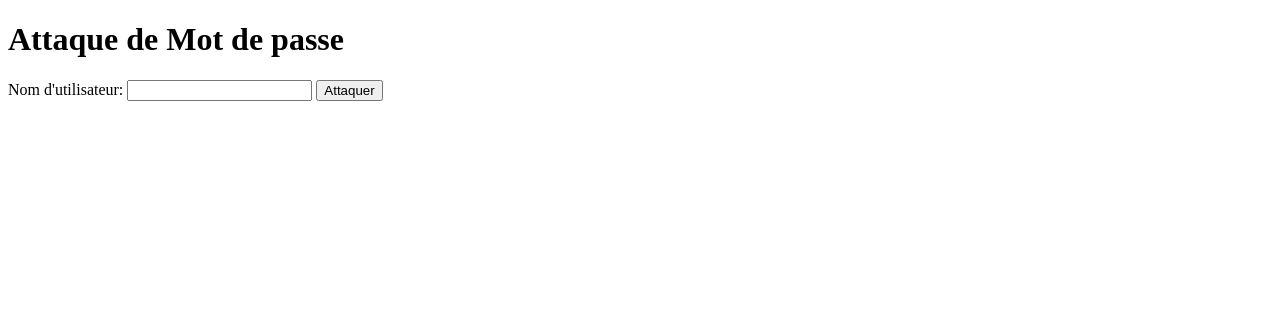
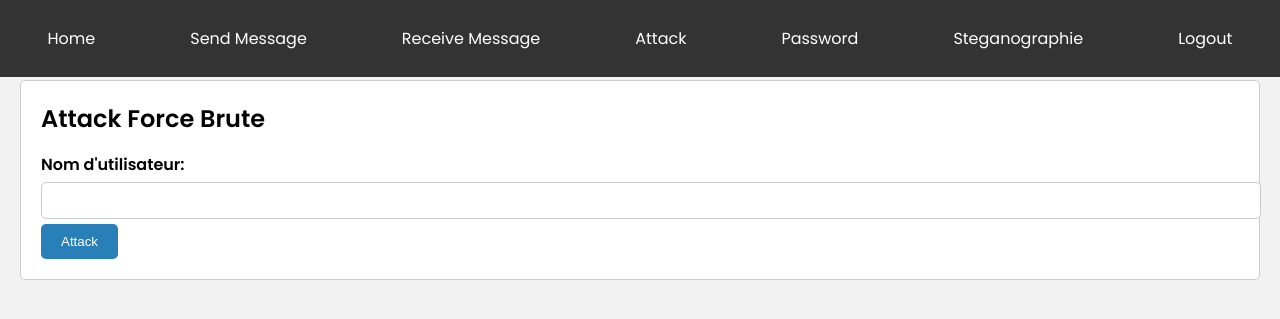
Before and after one commit to rubiginosar/boite-crypto, a PHP site: page /brute.php in a window 1280 px wide. Shown: the top 319 px of the page. Run offline with PHP 8.4, Linux system fonts and the light colour scheme.

Commit message:
interface force brute

```diff
--- a/projet/brute.php
+++ b/projet/brute.php
@@ -52,15 +52,168 @@ if (isset($_POST['attackButton'])) {
 <!DOCTYPE html>
 <html lang="en">
   <head>
-    <!-- ... (same as before) -->
+    <meta charset="UTF-8" />
+    <meta name="viewport" content="width=device-width, initial-scale=1.0" />
+    <title>Attack of passwords</title>
+    <style>
+      @import url("https://fonts.googleapis.com/css2?family=Noto+Sans:wght@700&family=Poppins:wght@400;500;600&display=swap");
+      body {
+        font-family: "Poppins", sans-serif;
+        background-color: #f2f2f2;
+        margin: 0;
+        padding: 0;
+        margin-top: 80px;
+      }
+
+      header {
+        position: fixed;
+        top: 0;
+        left: 0;
+        width: 100%;
+        background-color: #333;
+        color: #fff;
+        padding: 10px;
+        z-index: 100;
+      }
+
+      nav ul {
+        list-style: none;
+        padding: 0;
+        position: sticky;
+        display: flex;
+        justify-content: space-around;
+      }
+
+      nav ul li {
+        display: inline;
+        margin-right: 20px;
+      }
+
+      nav ul li a {
+        text-decoration: none;
+        color: #fff;
+      }
+      nav ul li a:hover {
+        text-decoration: none;
+        color: #2980b9;
+      }
+      nav ul li a:focus {
+        text-decoration: none;
+        color: #8e44ad;
+      }
+      section {
+        background-color: #fff;
+        margin: 20px;
+        padding: 20px;
+        border: 1px solid #ccc;
+        border-radius: 5px;
+      }
+
+      h1 {
+        font-size: 24px;
+        margin: 0 0 10px 0;
+      }
+      .slct {
+        width: 100%;
+        padding: 10px;
+        border: 1px solid #2980b9;
+        background-color: #2980b9;
+        color: #fff;
+        border-radius: 5px;
+        appearance: none;
+        cursor: pointer;
+      }
+
+      /* Style the select arrow */
+      .slct::after {
+        content: "\25BC"; /* Down arrow character */
+        position: absolute;
+        top: 50%;
+        right: 10px;
+        transform: translateY(-50%);
+        color: #8e44ad;
+      }
+
+      /* Style select options */
+      .slct option {
+        background-color: #fff;
+        color: #2980b9;
+      }
+
+      /* Style select on hover/focus */
+      .slct:hover,
+      .select-element:focus {
+        background-color: #8e44ad;
+        border-color: #8e44ad;
+      }
+
+      label {
+        display: block;
+        font-weight: bold;
+      }
+
+      input[type="text"],
+      textarea {
+        width: 100%;
+        padding: 10px;
+        margin: 5px 0;
+        border: 1px solid #ccc;
+        border-radius: 5px;
+      }
+
+      input[type="submit"] {
+        background-color: #333;
+        color: #fff;
+        padding: 10px 20px;
+        border: none;
+        border-radius: 5px;
+        cursor: pointer;
+      }
+
+      input[type="submit"]:hover {
+        background-color: #555;
+      }
+      /* Style the submit button */
+      .submit {
+        padding: 10px 20px; /* Adjust padding as needed */
+        background-color: #2980b9;
+        color: #fff;
+        border: none;
+        border-radius: 5px;
+        cursor: pointer;
+      }
+
+      /* Style the submit button on hover/focus */
+      .submit:hover,
+      .submit-button:focus {
+        background-color: #8e44ad;
+      }
+    </style>
   </head>
   <body>
-    <h1>Attaque de Mot de passe</h1>
+    <header>
+      <nav>
+        <ul>
+          <li><a href="./mailbox.php">Home</a></li>
+          <li><a href="./home.php">Send Message</a></li>
+          <li><a href="./messages.php">Receive Message</a></li>
+          <li><a href="./dic.php">Attack</a></li>
+          <li><a href="./att.php">Password</a></li>
+          <li><a href="./stegano.php">Steganographie</a></li>
+          <li><a href="./logout.php">Logout</a></li>
+        </ul>
+      </nav>
+    </header>
+    <section>
+      <h1>Attack Force Brute</h1>
       <form id="passwordForm" method="post">
-        <p id="error-message" style="color: red"><?php echo $errorMessage; ?></p>
+        <p id="error-message" style="color: red">
+          <?php echo $errorMessage; ?>
+        </p>
         <label for="username">Nom d'utilisateur:</label>
-        <input type="text" id="username" name="username" required>
-        <button type="submit" name="attackButton">Attaquer</button>
+        <input type="text" id="username" name="username" required />
+        <button type="submit" name="attackButton" class="submit">Attack</button>
       </form>
+    </section>
   </body>
 </html>
--- a/projet/dic.php
+++ b/projet/dic.php
@@ -180,7 +180,7 @@ if ($attackType === "dictionary" ) {
     }
 }
 else { if ($attackType === "bruteforce")
-  header("Location: att.php");
+  header("Location: brute.php");
 }
 echo '</div>'; // Termine le conteneur de sortie
 
```
Lines whose indentation alone changed are shown as unchanged.
